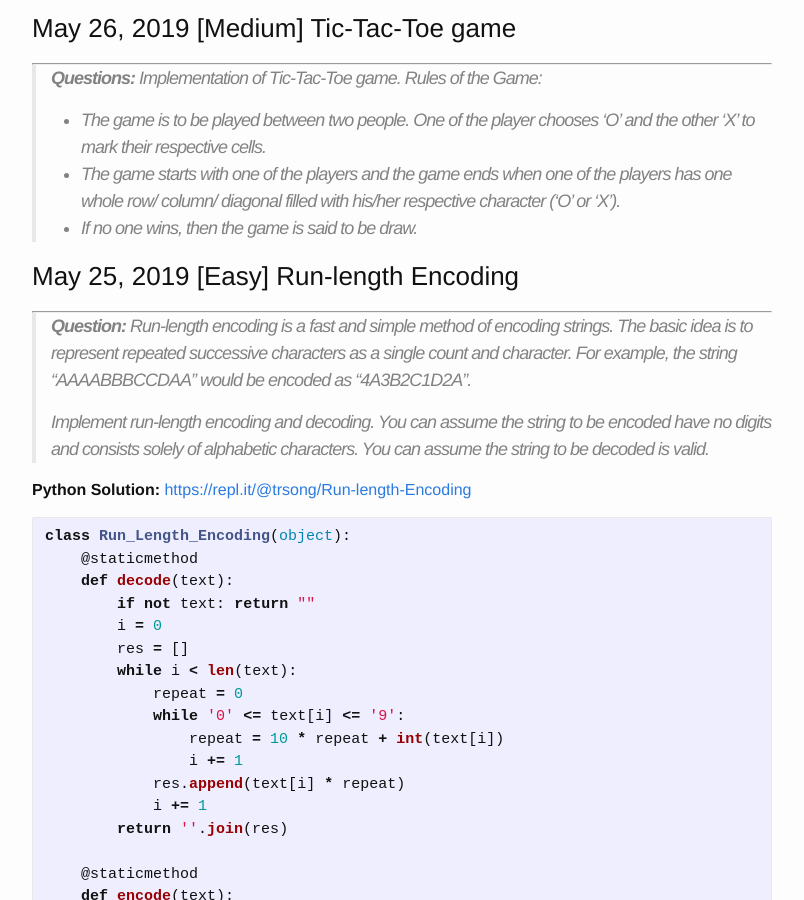
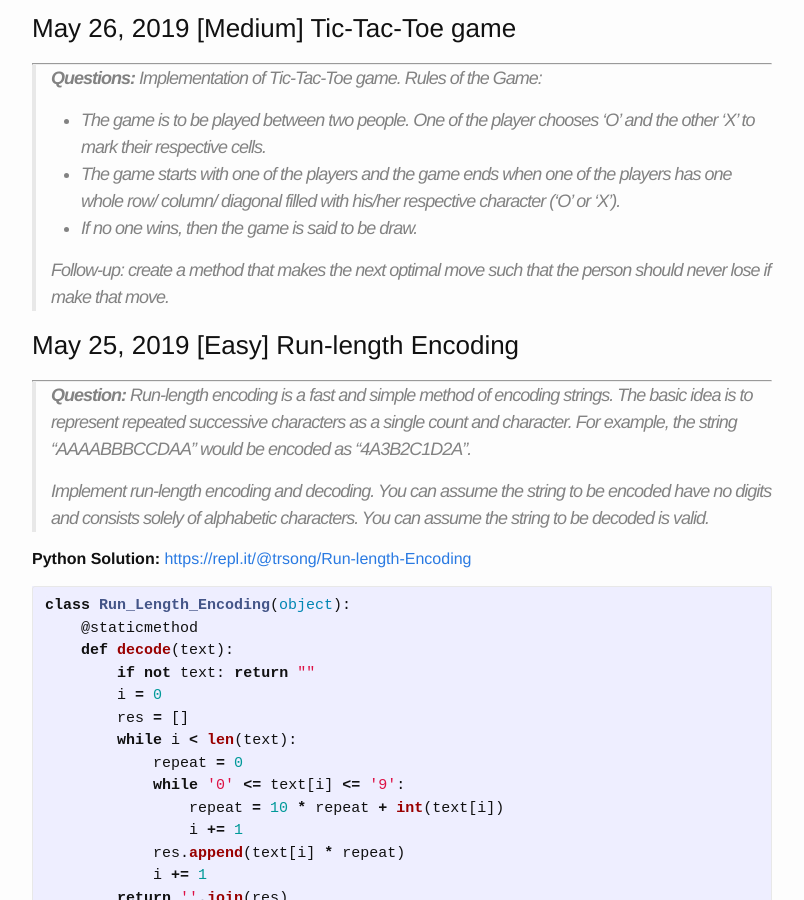
Before and after one commit to trsong/trsong.github.io, a Jekyll site: the page built from _posts/2019-04-30-DailyQuestions.md, in a window 1280 px wide and 900 px high, scrolled down 1099 px. Shown: the whole window, without its empty margins (238-1042 px from the left). Built offline with Jekyll 4.4.1, drawn with Linux system fonts in a browser that asks for light colours.

Commit message:
Add follow-up question to May26 Question

```diff
--- a/_posts/2019-04-30-DailyQuestions.md
+++ b/_posts/2019-04-30-DailyQuestions.md
@@ -163,6 +163,8 @@ d  e f  g
 One of the player chooses ‘O’ and the other ‘X’ to mark their respective cells.
 > - The game starts with one of the players and the game ends when one of the players has one whole row/ column/ diagonal filled with his/her respective character (‘O’ or ‘X’).
 > - If no one wins, then the game is said to be draw.
+>
+> Follow-up: create a method that makes the next optimal move such that the person should never lose if make that move.
 
 ### May 25, 2019 \[Easy\] Run-length Encoding
 ---
```
